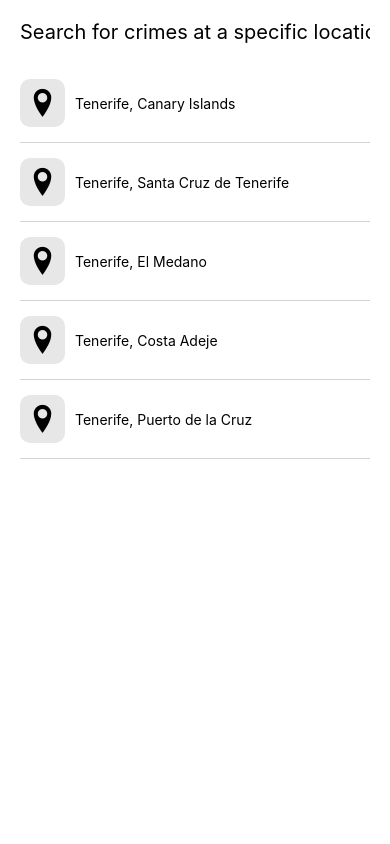
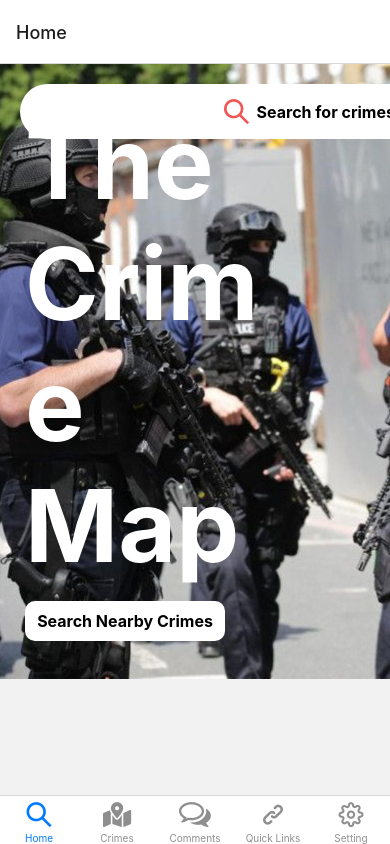
Before and after one commit to al01109/Crime-Map, a React Native app: screen /Home in a window 390 px wide. Built offline with nearby package versions, Linux system fonts and the light colour scheme.

Commit message:
Added bottom tab navigation

```diff
--- a/App.tsx
+++ b/App.tsx
@@ -7,18 +7,15 @@ import {
   Text,
   View,
 } from 'react-native';
-import HomeScreen from './src/screens/Home';
-import QuickLinksScreen from './src/screens/QuickLinks';
-import LocationSearchScreen from './src/screens/LocationSearch';
-
+import Router from './src/navigation/Router';
+import 'react-native-gesture-handler'
 
 function App(): JSX.Element {
   return (
-    <SafeAreaView>
+    <>
        <StatusBar barStyle="dark-content" />
-      {/* <HomeScreen></HomeScreen> */}
-      <LocationSearchScreen />
-    </SafeAreaView>
+       <Router />
+    </>
   );
 }
 
--- /dev/null
+++ b/src/navigation/HomeTabNavigator.js
@@ -0,0 +1,65 @@
+import { View, Text } from 'react-native'
+import React from 'react'
+import {createBottomTabNavigator} from "@react-navigation/bottom-tabs"
+import HomeScreen from '../screens/Home';
+import QuickLinksScreen from '../screens/QuickLinks';
+import Fontisto from 'react-native-vector-icons/Fontisto'
+import FontAwesome5 from 'react-native-vector-icons/FontAwesome5';
+import Feather from 'react-native-vector-icons/Feather';
+import Entypo from 'react-native-vector-icons/Entypo';
+
+const Tab = createBottomTabNavigator();
+
+const HomeTabNavigator = () => {
+  return (
+    <Tab.Navigator>
+      <Tab.Screen
+        name={"Home"}
+        component={HomeScreen}
+        options={{
+            tabBarIcon: ({color}) => (
+                <Fontisto name="search" size={25} color={color}/>
+            )
+        }}
+      />
+      <Tab.Screen
+        name={"Crimes"}
+        component={HomeScreen}
+        options={{
+            tabBarIcon: ({ color, size }) => (
+                <FontAwesome5 name="map-marked-alt" color={color} size={size} />
+              ),
+        }}
+      />
+      <Tab.Screen
+        name={"Comments"}
+        component={HomeScreen}
+        options={{
+            tabBarIcon: ({ color, size }) => (
+                <Fontisto name="comments" color={color} size={size} />
+            )
+        }}
+      />
+      <Tab.Screen
+        name={"Quick Links"}
+        component={QuickLinksScreen}
+        options={{
+            tabBarIcon: ({ color, size }) => (
+                <Entypo name="link" color={color} size={size} />
+            )
+        }}
+      />
+      <Tab.Screen
+        name={"Setting"}
+        component={HomeScreen}
+        options={{
+            tabBarIcon: ({ color, size }) => (
+                <Feather name="settings" color={color} size={size} />
+            )
+        }}
+      />
+    </Tab.Navigator>
+  )
+}
+
+export default HomeTabNavigator
--- /dev/null
+++ b/src/navigation/Router.js
@@ -0,0 +1,40 @@
+import { View, Text } from 'react-native'
+import React from 'react'
+import { NavigationContainer } from '@react-navigation/native'
+import { createStackNavigator } from '@react-navigation/stack'
+import LocationSearchScreen from '../screens/LocationSearch'
+import HomeScreen from '../screens/Home'
+import HomeTabNavigator from './HomeTabNavigator'
+
+const Stack = createStackNavigator();
+
+const Router = () => {
+  return (
+    <NavigationContainer>
+      <Stack.Navigator>
+      <Stack.Screen
+            name={"Home"}
+            component={HomeTabNavigator}
+            options={{
+                headerShown: false,
+            }}
+        />
+        <Stack.Screen
+            name={"Home Screen"}
+            component={HomeScreen}
+            options={{
+            }}
+        />
+        <Stack.Screen
+            name={"Location Search"}
+            component={LocationSearchScreen}
+            options={{
+                title: "Search for Crimes"
+            }}
+        />
+      </Stack.Navigator>
+    </NavigationContainer>
+  )
+}
+
+export default Router
```
Also changed, not shown: package.json (+7 -0 lines), 1 other file (tests, documents, lock files or other folders).
